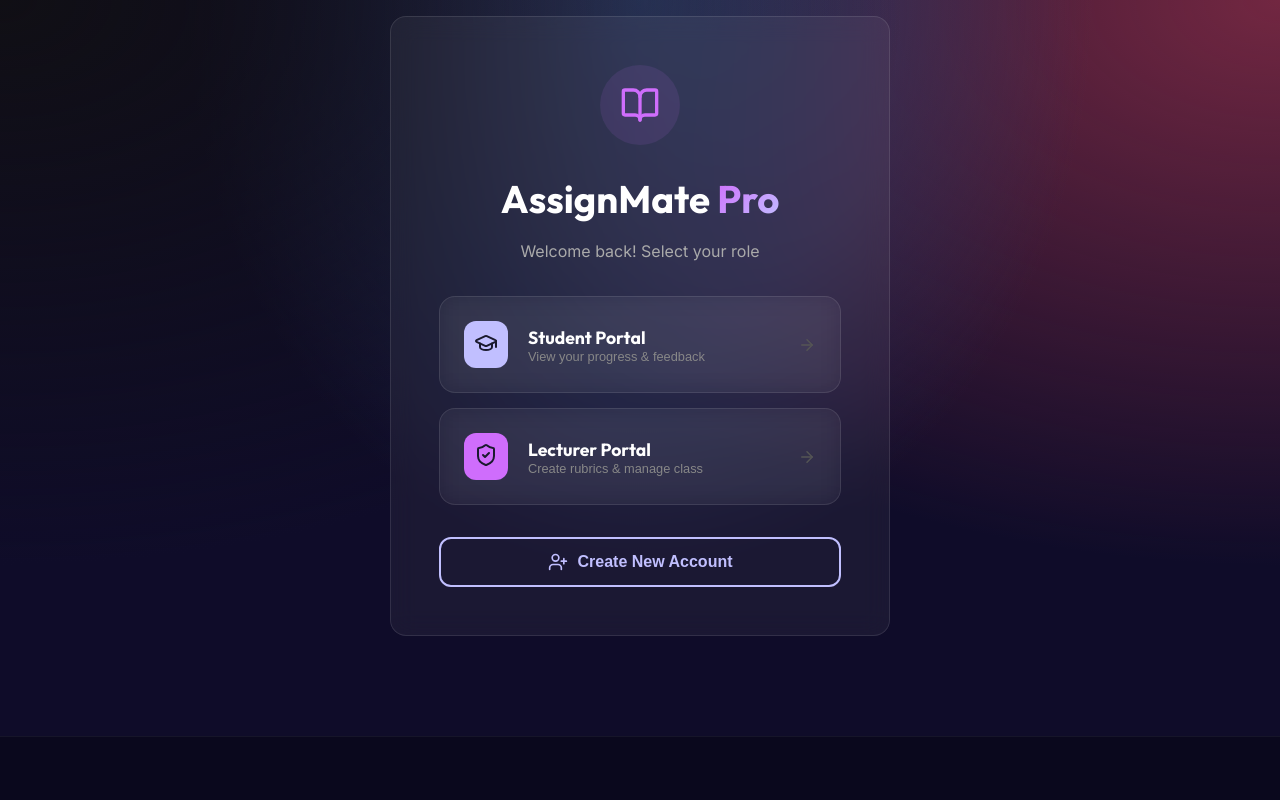
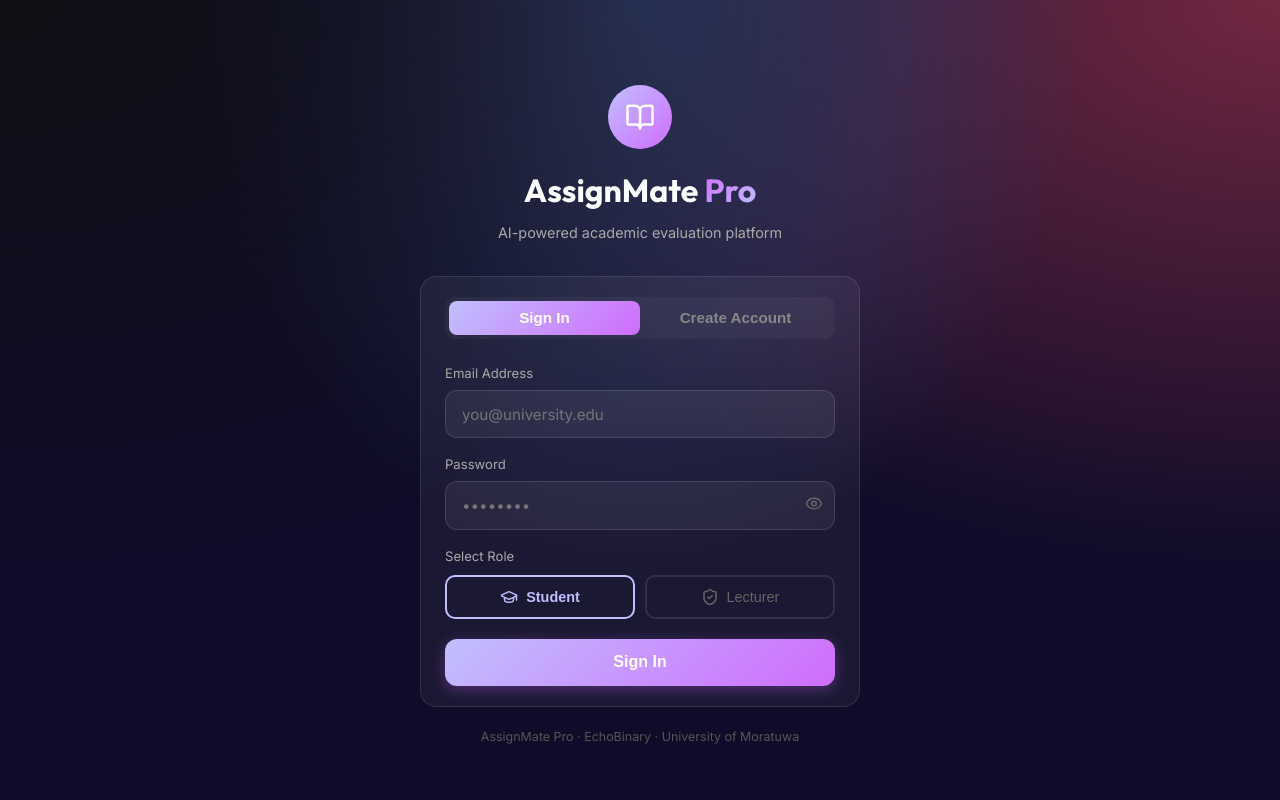
Before and after one commit to lakaThabrew/AssignMate, a React (Vite) app in the folder frontend/: page /login in a window 1280 px wide. Shown: the top 800 px of the page. Built offline with nearby package versions, Linux system fonts and the light colour scheme.

Commit message:
feat: redesign login as unified single-page form with inline role selection and sign-in/sign-up tabs

```diff
--- a/frontend/src/pages/Login.jsx
+++ b/frontend/src/pages/Login.jsx
@@ -1,136 +1,204 @@
 import React, { useState } from 'react';
-import { useRole } from '../App';
-import { BookOpen, User, GraduationCap, ArrowRight, ShieldCheck, Mail, Lock, UserPlus } from 'lucide-react';
+import { useRole } from '../context/RoleContext';
+import { BookOpen, GraduationCap, ShieldCheck, Eye, EyeOff } from 'lucide-react';
 
 export default function Login() {
   const { setRole, setIsLoggedIn, setUserInfo } = useRole();
-  const [isSignup, setIsSignup] = useState(false);
-  const [name, setName] = useState('');
-  const [email, setEmail] = useState('');
+
+  const [tab, setTab]           = useState('signin');      // 'signin' | 'signup'
+  const [role, setLocalRole]    = useState('student');
+  const [name, setName]         = useState('');
+  const [email, setEmail]       = useState('');
   const [password, setPassword] = useState('');
+  const [showPass, setShowPass] = useState(false);
+  const [error, setError]       = useState('');
 
-  const handleLogin = (role) => {
-    // For demo/hackathon purposes, we use the name from input or a default
-    const finalName = name || (role === 'student' ? 'Student User' : 'Lecturer User');
+  const handleSubmit = (e) => {
+    e.preventDefault();
+    setError('');
+
+    if (tab === 'signup' && !name.trim()) {
+      return setError('Please enter your full name.');
+    }
+    if (!email.trim()) return setError('Please enter your email.');
+    if (password.length < 4) return setError('Password must be at least 4 characters.');
+
+    const finalName = tab === 'signup' ? name : (email.split('@')[0] || 'User');
     setUserInfo({ name: finalName, email });
     setRole(role);
     setIsLoggedIn(true);
   };
 
+  const inputStyle = {
+    background: 'rgba(255,255,255,0.06)',
+    border: '1px solid rgba(255,255,255,0.12)',
+    color: '#fff',
+    borderRadius: '12px',
+    padding: '0.85rem 1rem',
+    width: '100%',
+    outline: 'none',
+    fontSize: '0.95rem',
+    marginBottom: 0,
+    transition: 'border-color 0.2s',
+  };
+
   return (
-    <div style={{ minHeight: '80vh', display: 'flex', alignItems: 'center', justifyContent: 'center' }}>
-      <div className="card" style={{ maxWidth: '500px', width: '100%', padding: '3rem', textAlign: 'center' }}>
-        <div style={{ marginBottom: '2rem' }}>
-          <div style={{ background: 'rgba(207, 109, 252, 0.1)', width: '80px', height: '80px', borderRadius: '50%', display: 'flex', alignItems: 'center', justifyContent: 'center', margin: '0 auto 1.5rem auto' }}>
-            <BookOpen size={40} color="var(--color-secondary)" />
+    <div style={{
+      minHeight: '100vh',
+      display: 'flex',
+      alignItems: 'center',
+      justifyContent: 'center',
+      padding: '1rem',
+    }}>
+      <div style={{ width: '100%', maxWidth: '440px' }}>
+
+        {/* Logo */}
+        <div style={{ textAlign: 'center', marginBottom: '2rem' }}>
+          <div style={{
+            width: '64px', height: '64px', borderRadius: '50%',
+            background: 'linear-gradient(135deg, var(--color-primary), var(--color-secondary))',
+            display: 'flex', alignItems: 'center', justifyContent: 'center',
+            margin: '0 auto 1rem',
+          }}>
+            <BookOpen size={30} color="#fff" />
           </div>
-          <h1 style={{ fontSize: '2.4rem', marginBottom: '0.5rem' }}>AssignMate <span className="header-accent">Pro</span></h1>
-          <p style={{ color: '#aaa' }}>{isSignup ? 'Create your professional account' : 'Welcome back! Select your role'}</p>
+          <h1 style={{ fontSize: '2rem', marginBottom: '4px' }}>
+            AssignMate <span className="header-accent">Pro</span>
+          </h1>
+          <p style={{ color: '#aaa', fontSize: '0.9rem' }}>
+            AI-powered academic evaluation platform
+          </p>
         </div>
 
-        {isSignup ? (
-          <div style={{ textAlign: 'left', display: 'flex', flexDirection: 'column', gap: '1rem' }}>
+        {/* Card */}
+        <div className="card" style={{ marginBottom: 0 }}>
+
+          {/* Sign In / Sign Up tabs */}
+          <div style={{
+            display: 'flex', background: 'rgba(255,255,255,0.04)',
+            borderRadius: '10px', padding: '4px', marginBottom: '1.5rem',
+          }}>
+            {['signin', 'signup'].map(t => (
+              <button
+                key={t}
+                onClick={() => { setTab(t); setError(''); }}
+                style={{
+                  flex: 1, padding: '0.55rem', border: 'none', cursor: 'pointer',
+                  borderRadius: '8px', fontWeight: '600', fontSize: '0.95rem',
+                  transition: 'all 0.2s',
+                  background: tab === t
+                    ? 'linear-gradient(135deg, var(--color-primary), var(--color-secondary))'
+                    : 'transparent',
+                  color: tab === t ? '#fff' : '#888',
+                }}
+              >
+                {t === 'signin' ? 'Sign In' : 'Create Account'}
+              </button>
+            ))}
+          </div>
+
+          <form onSubmit={handleSubmit} style={{ display: 'flex', flexDirection: 'column', gap: '1rem' }}>
+
+            {/* Name — signup only */}
+            {tab === 'signup' && (
               <div>
-              <label style={{ fontSize: '0.85rem', color: '#aaa', marginBottom: '5px', display: 'block' }}>Full Name</label>
+                <label style={{ fontSize: '0.82rem', color: '#aaa', marginBottom: '6px', display: 'block' }}>Full Name</label>
+                <input
+                  style={inputStyle}
+                  type="text"
+                  placeholder="e.g. Samantha Perera"
+                  value={name}
+                  onChange={e => setName(e.target.value)}
+                />
+              </div>
+            )}
+
+            {/* Email */}
+            <div>
+              <label style={{ fontSize: '0.82rem', color: '#aaa', marginBottom: '6px', display: 'block' }}>Email Address</label>
+              <input
+                style={inputStyle}
+                type="email"
+                placeholder="you@university.edu"
+                value={email}
+                onChange={e => setEmail(e.target.value)}
+              />
+            </div>
+
+            {/* Password */}
+            <div>
+              <label style={{ fontSize: '0.82rem', color: '#aaa', marginBottom: '6px', display: 'block' }}>Password</label>
               <div style={{ position: 'relative' }}>
-                <User size={18} style={{ position: 'absolute', left: '15px', top: '50%', transform: 'translateY(-50%)', color: '#666' }} />
-                <input type="text" placeholder="John Doe" value={name} onChange={(e) => setName(e.target.value)} style={{ paddingLeft: '45px' }} />
-              </div>
-            </div>
-            <div>
-              <label style={{ fontSize: '0.85rem', color: '#aaa', marginBottom: '5px', display: 'block' }}>Email Address</label>
-              <div style={{ position: 'relative' }}>
-                <Mail size={18} style={{ position: 'absolute', left: '15px', top: '50%', transform: 'translateY(-50%)', color: '#666' }} />
-                <input type="email" placeholder="john@university.edu" value={email} onChange={(e) => setEmail(e.target.value)} style={{ paddingLeft: '45px' }} />
-              </div>
-            </div>
-            <div style={{ marginBottom: '1.5rem' }}>
-              <label style={{ fontSize: '0.85rem', color: '#aaa', marginBottom: '5px', display: 'block' }}>Password</label>
-              <div style={{ position: 'relative' }}>
-                <Lock size={18} style={{ position: 'absolute', left: '15px', top: '50%', transform: 'translateY(-50%)', color: '#666' }} />
-                <input type="password" placeholder="••••••••" value={password} onChange={(e) => setPassword(e.target.value)} style={{ paddingLeft: '45px' }} />
+                <input
+                  style={{ ...inputStyle, paddingRight: '3rem' }}
+                  type={showPass ? 'text' : 'password'}
+                  placeholder="••••••••"
+                  value={password}
+                  onChange={e => setPassword(e.target.value)}
+                />
+                <button
+                  type="button"
+                  onClick={() => setShowPass(p => !p)}
+                  style={{
+                    position: 'absolute', right: '12px', top: '50%',
+                    transform: 'translateY(-50%)',
+                    background: 'none', border: 'none', cursor: 'pointer', color: '#666',
+                  }}
+                >
+                  {showPass ? <EyeOff size={18} /> : <Eye size={18} />}
+                </button>
               </div>
             </div>
 
-            <p style={{ fontSize: '0.9rem', color: '#aaa', textAlign: 'center', marginBottom: '1rem' }}>Choose your default portal:</p>
+            {/* Role selector */}
+            <div>
+              <label style={{ fontSize: '0.82rem', color: '#aaa', marginBottom: '8px', display: 'block' }}>Select Role</label>
               <div style={{ display: 'flex', gap: '10px' }}>
+                {[
+                  { key: 'student',  label: 'Student',  Icon: GraduationCap, color: 'var(--color-primary)' },
+                  { key: 'lecturer', label: 'Lecturer', Icon: ShieldCheck,   color: 'var(--color-secondary)' },
+                ].map(({ key, label, Icon, color }) => (
                   <button
-                onClick={() => handleLogin('student')}
-                className="btn btn-primary"
-                style={{ flex: 1, gap: '5px' }}
-              >
-                <GraduationCap size={20} /> Student
-              </button>
-              <button
-                onClick={() => handleLogin('lecturer')}
-                className="btn btn-secondary"
-                style={{ flex: 1, gap: '5px' }}
-              >
-                <ShieldCheck size={20} /> Lecturer
-              </button>
-            </div>
-            <button onClick={() => setIsSignup(false)} style={{ background: 'transparent', border: 'none', color: 'var(--color-primary)', cursor: 'pointer', textAlign: 'center', marginTop: '1rem' }}>
-              Already have an account? Sign In
-            </button>
-          </div>
-        ) : (
-          <>
-            <div style={{ display: 'grid', gap: '15px', marginBottom: '2rem' }}>
-              <button
-                onClick={() => handleLogin('student')}
-                className="card"
+                    key={key}
+                    type="button"
+                    onClick={() => setLocalRole(key)}
                     style={{
-                  display: 'flex',
-                  alignItems: 'center',
-                  gap: '20px',
-                  padding: '1.5rem',
-                  marginBottom: 0,
-                  cursor: 'pointer',
-                  border: '1px solid rgba(255,255,255,0.1)',
-                  background: 'rgba(255,255,255,0.03)',
-                  transition: 'all 0.3s'
+                      flex: 1, display: 'flex', alignItems: 'center', justifyContent: 'center',
+                      gap: '8px', padding: '0.7rem', borderRadius: '10px', cursor: 'pointer',
+                      border: `2px solid ${role === key ? color : 'rgba(255,255,255,0.1)'}`,
+                      background: role === key ? `${color}18` : 'transparent',
+                      color: role === key ? color : '#666',
+                      fontWeight: role === key ? '700' : '400',
+                      transition: 'all 0.2s', fontSize: '0.9rem',
                     }}
                   >
-                <div style={{ background: 'var(--color-primary)', padding: '10px', borderRadius: '12px', color: 'var(--color-dark)' }}>
-                  <GraduationCap size={24} />
+                    <Icon size={18} /> {label}
+                  </button>
+                ))}
               </div>
-                <div style={{ flex: 1, textAlign: 'left' }}>
-                  <h3 style={{ margin: 0, fontSize: '1.1rem', color: '#fff' }}>Student Portal</h3>
-                  <p style={{ fontSize: '0.8rem', color: '#888', margin: 0 }}>View your progress & feedback</p>
             </div>
-                <ArrowRight size={18} color="#555" />
+
+            {/* Error */}
+            {error && (
+              <p style={{ color: '#e74c3c', fontSize: '0.85rem', background: 'rgba(231,76,60,0.1)', padding: '0.6rem 0.875rem', borderRadius: '8px' }}>
+                {error}
+              </p>
+            )}
+
+            {/* Submit */}
+            <button
+              type="submit"
+              className="btn btn-primary"
+              style={{ width: '100%', padding: '0.9rem', fontSize: '1rem', marginTop: '0.25rem' }}
+            >
+              {tab === 'signin' ? 'Sign In' : 'Create Account & Continue'}
             </button>
+          </form>
+        </div>
 
-              <button
-                onClick={() => handleLogin('lecturer')}
-                className="card"
-                style={{
-                  display: 'flex',
-                  alignItems: 'center',
-                  gap: '20px',
-                  padding: '1.5rem',
-                  marginBottom: 0,
-                  cursor: 'pointer',
-                  border: '1px solid rgba(255,255,255,0.1)',
-                  background: 'rgba(255,255,255,0.03)',
-                  transition: 'all 0.3s'
-                }}
-              >
-                <div style={{ background: 'var(--color-secondary)', padding: '10px', borderRadius: '12px', color: 'var(--color-dark)' }}>
-                  <ShieldCheck size={24} />
-                </div>
-                <div style={{ flex: 1, textAlign: 'left' }}>
-                  <h3 style={{ margin: 0, fontSize: '1.1rem', color: '#fff' }}>Lecturer Portal</h3>
-                  <p style={{ fontSize: '0.8rem', color: '#888', margin: 0 }}>Create rubrics & manage class</p>
-                </div>
-                <ArrowRight size={18} color="#555" />
-              </button>
-            </div>
-            <button onClick={() => setIsSignup(true)} className="btn btn-outline" style={{ width: '100%', gap: '10px' }}>
-              <UserPlus size={20} /> Create New Account
-            </button>
-          </>
-        )}
+        <p style={{ textAlign: 'center', color: '#555', fontSize: '0.78rem', marginTop: '1.25rem' }}>
+          AssignMate Pro · EchoBinary · University of Moratuwa
+        </p>
       </div>
     </div>
   );
```
Lines whose indentation alone changed are shown as unchanged.
